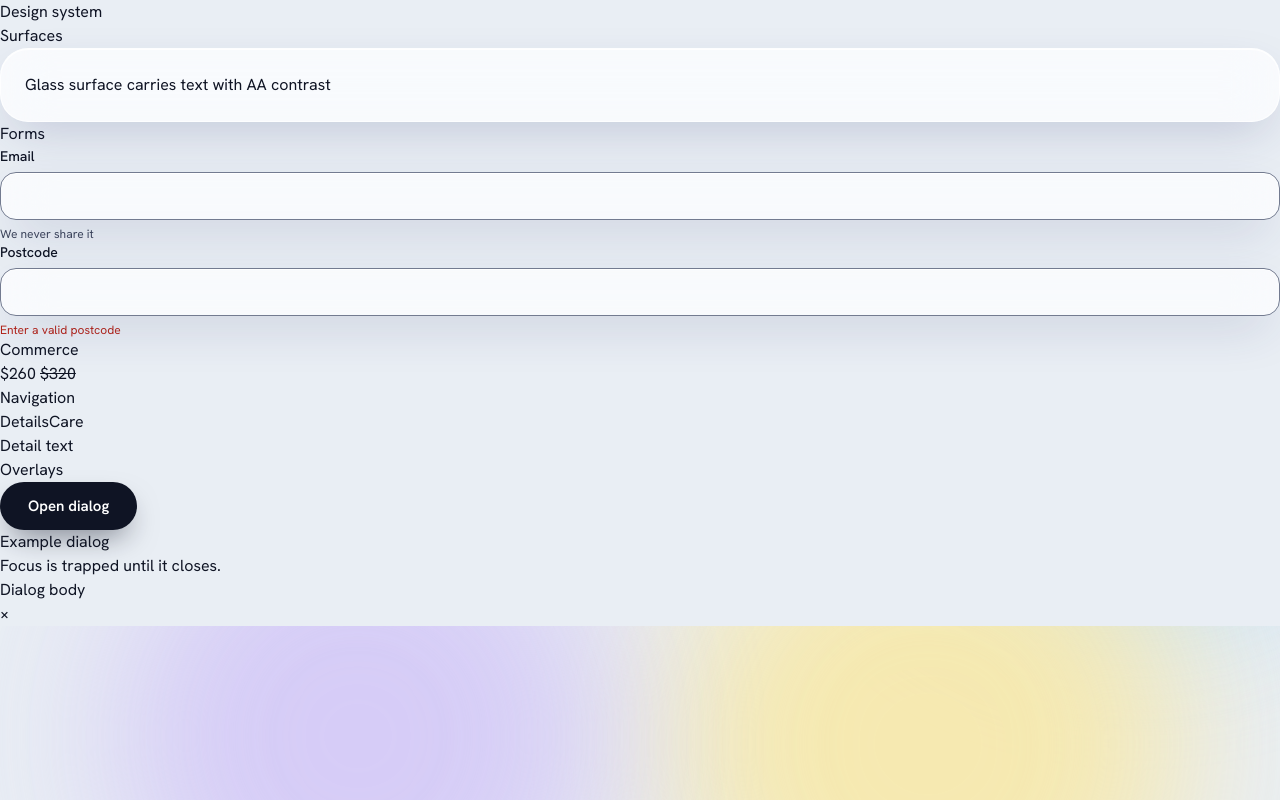
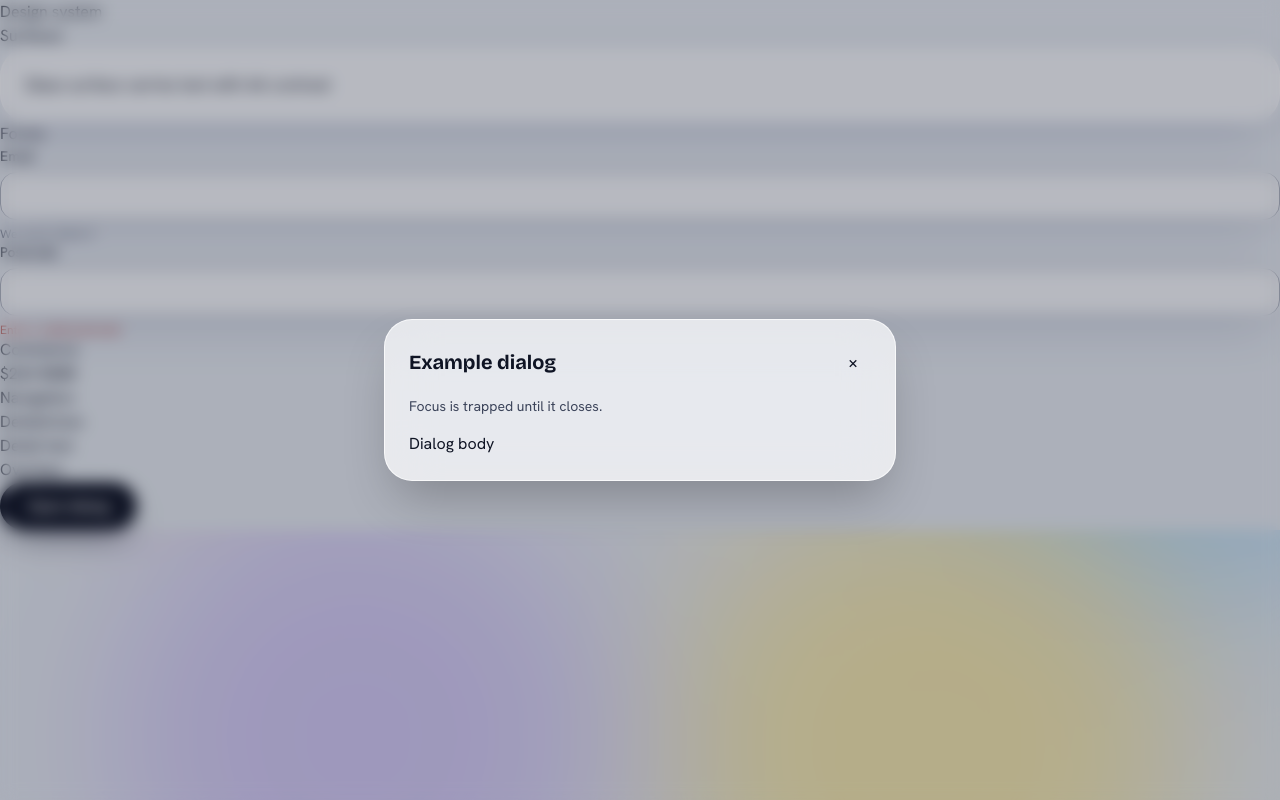
Before and after one commit to foysalahmedmin/prysm-website, a Next.js app: page /design-system in a window 1280 px wide. Both pictures are taken after a click on the button "Open dialog". Built offline with nearby package versions, Linux system fonts and the light colour scheme; no server answers.

Commit message:
feat(ui): skin Dialog primitive for PRYSM

```diff
--- a/src/components/ui/dialog.tsx
+++ b/src/components/ui/dialog.tsx
@@ -29,20 +29,47 @@ export function Dialog({
   className,
   children,
 }: DialogProps) {
+  const sideClasses = {
+    center:
+      'fixed left-1/2 top-1/2 -translate-x-1/2 -translate-y-1/2 max-w-lg w-[calc(100%-2rem)] rounded-[28px]',
+    right: 'fixed inset-y-0 right-0 w-full max-w-md h-full rounded-l-[28px]',
+    bottom: 'fixed inset-x-0 bottom-0 w-full max-h-[85vh] rounded-t-[28px]',
+  }[side]
+
   return (
     <RadixDialog.Root open={open} onOpenChange={onOpenChange}>
       {trigger ? <RadixDialog.Trigger asChild>{trigger}</RadixDialog.Trigger> : null}
       <RadixDialog.Portal>
-        <RadixDialog.Overlay data-overlay="" />
+        <RadixDialog.Overlay
+          data-overlay=""
+          className="fixed inset-0 z-50 bg-[#0f1424]/[0.28] backdrop-blur-sm transition-opacity"
+        />
         <RadixDialog.Content
           data-side={side}
-          className={cn(className)}
+          className={cn(
+            'glass glass-strong z-50 p-6 shadow-2xl focus:outline-none',
+            sideClasses,
+            className,
+          )}
           {...(description ? {} : { 'aria-describedby': undefined })}
         >
-          <RadixDialog.Title>{title}</RadixDialog.Title>
-          {description ? <RadixDialog.Description>{description}</RadixDialog.Description> : null}
+          <div className="flex items-center justify-between pb-4">
+            <RadixDialog.Title className="font-display text-xl font-bold text-ink">
+              {title}
+            </RadixDialog.Title>
+            <RadixDialog.Close
+              aria-label={closeLabel}
+              className="inline-flex h-9 w-9 items-center justify-center rounded-full text-ink hover:bg-ink/10 focus-visible:outline-2 focus-visible:outline-focus text-lg leading-none"
+            >
+              ×
+            </RadixDialog.Close>
+          </div>
+          {description ? (
+            <RadixDialog.Description className="pb-4 font-text text-sm text-ink-soft">
+              {description}
+            </RadixDialog.Description>
+          ) : null}
           {children}
-          <RadixDialog.Close aria-label={closeLabel}>×</RadixDialog.Close>
         </RadixDialog.Content>
       </RadixDialog.Portal>
     </RadixDialog.Root>
```
